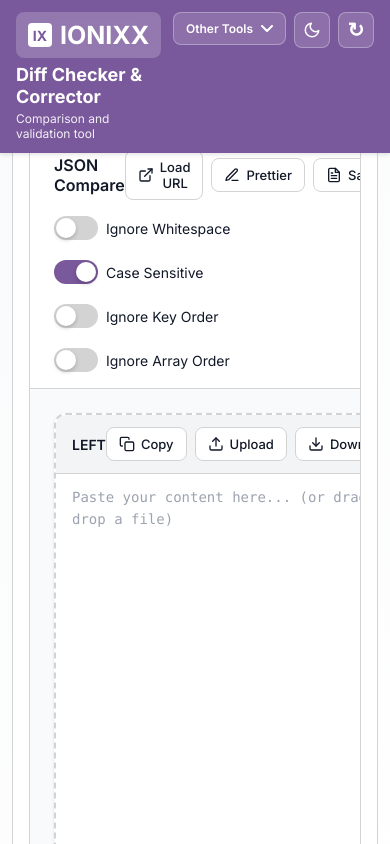
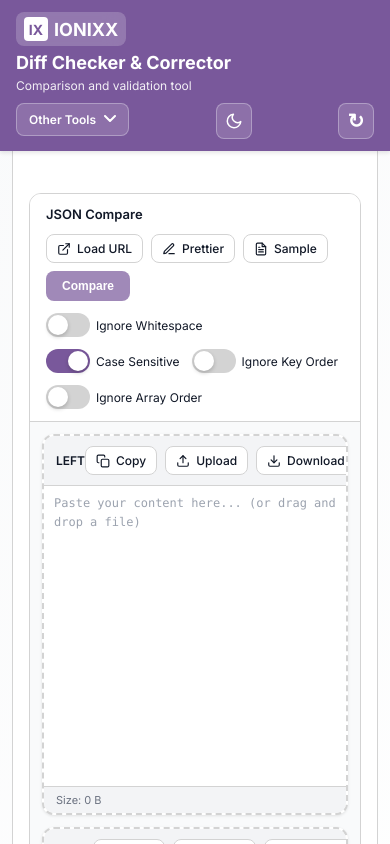
Before and after one commit to KalaiPriya09/Diff-Checker-Corrector, a Next.js app: page / in a window 390 px wide. Shown: the top 844 px of the page. Built offline with nearby package versions, Linux system fonts and the light colour scheme.

Commit message:
Implementing the responsive design for the application.

```diff
--- a/src/components/Header/Header.styles.ts
+++ b/src/components/Header/Header.styles.ts
@@ -16,14 +16,21 @@ export const HeaderContainer = styled.header`
   z-index: 1000;
   box-shadow: 0 2px 4px rgba(0, 0, 0, 0.1);
 
+  @media (max-width: 1024px) {
+    padding: 20px 24px;
+  }
+
   @media (max-width: 768px) {
+    flex-direction: column;
     padding: 16px 20px;
     align-items: flex-start;
+    gap: 12px;
   }
 
   @media (max-width: 480px) {
     padding: 12px 16px;
     align-items: flex-start;
+    gap: 10px;
   }
 `;
 
@@ -53,6 +60,15 @@ export const LogoBadge = styled.div`
   align-items: center;
   gap: 8px;
   backdrop-filter: blur(10px);
+
+  @media (max-width: 768px) {
+    padding: 6px 10px;
+  }
+
+  @media (max-width: 480px) {
+    padding: 5px 8px;
+    gap: 6px;
+  }
 `;
 
 export const LogoIcon = styled.div`
@@ -72,6 +88,14 @@ export const LogoText = styled.span`
   font-weight: 700;
   font-size: 25px;
   color: #ffffff;
+
+  @media (max-width: 768px) {
+    font-size: 22px;
+  }
+
+  @media (max-width: 480px) {
+    font-size: 18px;
+  }
 `;
 
 export const TitleSection = styled.div`
@@ -115,15 +139,24 @@ export const HeaderRight = styled.div`
   align-items: center;
   gap: 12px;
   flex-shrink: 0;
+  flex-wrap: wrap;
+
+  @media (max-width: 1024px) {
+    gap: 10px;
+  }
 
   @media (max-width: 768px) {
     align-items: flex-start;
     padding-top: 0;
+    gap: 8px;
+    width: 100%;
+    justify-content: flex-end;
   }
 
   @media (max-width: 480px) {
-    gap: 8px;
+    gap: 6px;
     align-items: flex-start;
+    justify-content: space-between;
   }
 `;
 
--- a/src/components/diff-checker/DiffChecker.styles.ts
+++ b/src/components/diff-checker/DiffChecker.styles.ts
@@ -14,6 +14,10 @@ export const ToggleGroup = styled.div`
   align-items: center;
   gap: 20px;
   flex-wrap: wrap;
+
+  @media (max-width: 768px) {
+    gap: 12px;
+  }
 `;
 
 export const ToggleLabel = styled.label`
@@ -24,6 +28,15 @@ export const ToggleLabel = styled.label`
   color: ${(props) => props.theme.colors.text};
   cursor: pointer;
   user-select: none;
+
+  @media (max-width: 768px) {
+    font-size: 13px;
+    gap: 6px;
+  }
+
+  @media (max-width: 480px) {
+    font-size: 12px;
+  }
 `;
 
 export const ToggleSwitch = styled.input.attrs({ type: 'checkbox' })`
@@ -77,6 +90,16 @@ export const Select = styled.select`
     background-color: ${(props) => props.theme.colors.white};
     color: ${(props) => props.theme.colors.text};
   }
+
+  @media (max-width: 768px) {
+    padding: 6px 10px;
+    font-size: 13px;
+  }
+
+  @media (max-width: 480px) {
+    padding: 6px 8px;
+    font-size: 12px;
+  }
 `;
 
 export const MainContent = styled.div`
@@ -124,6 +147,14 @@ export const OptionsSection = styled.div`
   background-color: ${(props) => props.theme.colors.surface};
   border-bottom: 1px solid ${(props) => props.theme.colors.border};
   padding: 16px 24px;
+
+  @media (max-width: 1024px) {
+    padding: 14px 20px;
+  }
+
+  @media (max-width: 768px) {
+    padding: 12px 16px;
+  }
 `;
 
 export const OptionsHeader = styled.div`
@@ -131,6 +162,13 @@ export const OptionsHeader = styled.div`
   align-items: center;
   justify-content: space-between;
   margin-bottom: 16px;
+
+  @media (max-width: 768px) {
+    flex-direction: column;
+    align-items: flex-start;
+    gap: 12px;
+    margin-bottom: 12px;
+  }
 `;
 
 export const OptionsTitle = styled.h3`
@@ -138,6 +176,14 @@ export const OptionsTitle = styled.h3`
   font-size: 16px;
   font-weight: 600;
   color: ${(props) => props.theme.colors.text};
+
+  @media (max-width: 768px) {
+    font-size: 14px;
+  }
+
+  @media (max-width: 480px) {
+    font-size: 13px;
+  }
 `;
 
 export const OptionsContent = styled.div`
@@ -145,12 +191,28 @@ export const OptionsContent = styled.div`
   align-items: center;
   gap: 20px;
   flex-wrap: wrap;
+
+  @media (max-width: 1024px) {
+    gap: 16px;
+  }
+
+  @media (max-width: 768px) {
+    flex-direction: column;
+    align-items: stretch;
+    gap: 12px;
+  }
 `;
 
 export const CommonButtons = styled.div`
   display: flex;
   align-items: center;
   gap: 8px;
+    flex-wrap: wrap;
+
+  @media (max-width: 768px) {
+    width: 100%;
+    justify-content: flex-start;
+  }
 `;
 
 export const ActionButtons = styled.div`
@@ -158,6 +220,13 @@ export const ActionButtons = styled.div`
   align-items: center;
   gap: 8px;
   margin-right: 16px;
+  flex-wrap: wrap;
+
+  @media (max-width: 768px) {
+    margin-right: 0;
+    width: 100%;
+    justify-content: flex-start;
+  }
 `;
 
 export const ActionButton = styled.button`
@@ -195,6 +264,16 @@ export const ActionButton = styled.button`
     height: 16px;
     flex-shrink: 0;
   }
+
+  @media (max-width: 768px) {
+    font-size: 12px;
+    padding: 6px 10px;
+
+    svg {
+      width: 14px;
+      height: 14px;
+    }
+  }
 `;
 
 export const HiddenFileInput = styled.input`
@@ -206,6 +285,23 @@ export const InputSection = styled.div`
   gap: 16px;
   padding: 24px;
   background-color: ${(props) => props.theme.colors.background};
+
+  @media (max-width: 1024px) {
+    flex-direction: column;
+    padding: 20px;
+    gap: 16px;
+  }
+
+  @media (max-width: 768px) {
+    flex-direction: column;
+    padding: 16px;
+    gap: 16px;
+  }
+
+  @media (max-width: 480px) {
+    padding: 12px;
+    gap: 12px;
+  }
 `;
 
 export const InputPanelWrapper = styled.div`
@@ -218,6 +314,7 @@ export const InputPanel = styled.div<{ $isDragOver?: boolean }>`
   flex: 1;
   display: flex;
   flex-direction: column;
+  min-height: 0;
   background-color: ${(props) => props.theme.colors.surface};
   border: 2px dashed ${(props) =>
     props.$isDragOver
@@ -274,6 +371,11 @@ export const PanelHeader = styled.div`
   font-weight: 600;
   color: ${(props) => props.theme.colors.text};
   text-transform: uppercase;
+
+  @media (max-width: 768px) {
+    padding: 10px 12px;
+    font-size: 12px;
+  }
 `;
 
 export const PanelActions = styled.div`
@@ -305,25 +407,26 @@ export const TextAreaContainer = styled.div`
   flex: 1;
   position: relative;
   overflow: hidden;
-  min-height: 350px;
-  height: 350px;
+  min-height: 400px;
   display: flex;
 
+  @media (max-width: 1024px) {
+    min-height: 400px;
+  }
+
   @media (max-width: 768px) {
-    min-height: 600px;
-    height: 600px;
+    min-height: 350px;
   }
 
   @media (max-width: 480px) {
-    min-height: 500px;
-    height: 500px;
+    min-height: 300px;
   }
 `;
 
 export const TextArea = styled.textarea`
   flex: 1;
   width: 100%;
-  height: 100%;
+  min-height: 0;
   padding: 12px 16px;
   border: none;
   font-size: 14px;
@@ -338,6 +441,16 @@ export const TextArea = styled.textarea`
   overflow-x: hidden;
   overflow-y: auto;
   tab-size: 2;
+
+  @media (max-width: 768px) {
+    padding: 10px 12px;
+    font-size: 13px;
+  }
+
+  @media (max-width: 480px) {
+    padding: 8px 10px;
+    font-size: 12px;
+  }
 
   scrollbar-width: thin;
   scrollbar-color: ${(props) => props.theme.colors.border} ${(props) => props.theme.colors.surface};
@@ -375,6 +488,15 @@ export const PanelFooter = styled.div`
   display: flex;
   align-items: center;
   justify-content: space-between;
+  flex-wrap: wrap;
+
+  @media (max-width: 768px) {
+    padding: 6px 12px;
+    font-size: 11px;
+    flex-direction: column;
+    align-items: flex-start;
+    gap: 4px;
+  }
 `;
 
 export const ErrorMessage = styled.div`
@@ -385,6 +507,16 @@ export const ErrorMessage = styled.div`
   font-size: 12px;
   margin-top: 8px;
   border-radius: ${(props) => props.theme.radii.sm};
+
+  @media (max-width: 768px) {
+    padding: 6px 10px;
+    font-size: 11px;
+  }
+
+  @media (max-width: 480px) {
+    padding: 6px 8px;
+    font-size: 10px;
+  }
 `;
 
 export const SuccessMessage = styled.div`
@@ -395,6 +527,16 @@ export const SuccessMessage = styled.div`
   font-size: 12px;
   margin-top: 8px;
   border-radius: ${(props) => props.theme.radii.sm};
+
+  @media (max-width: 768px) {
+    padding: 6px 10px;
+    font-size: 11px;
+  }
+
+  @media (max-width: 480px) {
+    padding: 6px 8px;
+    font-size: 10px;
+  }
 `;
 
 export const NoDifferencesMessage = styled.div`
@@ -417,6 +559,29 @@ export const NoDifferencesMessage = styled.div`
     font-size: 24px;
     font-weight: bold;
   }
+
+  @media (max-width: 768px) {
+    padding: 20px;
+    margin: 16px;
+    font-size: 14px;
+    gap: 10px;
+
+    &::before {
+      font-size: 20px;
+    }
+  }
+
+  @media (max-width: 480px) {
+    padding: 16px;
+    margin: 12px;
+    font-size: 13px;
+    gap: 8px;
+    flex-direction: column;
+
+    &::before {
+      font-size: 18px;
+    }
+  }
 `;
 
 export const ComparisonSection = styled.div`
@@ -426,6 +591,23 @@ export const ComparisonSection = styled.div`
   padding: 24px;
   background-color: ${(props) => props.theme.colors.background};
   overflow: hidden;
+
+  @media (max-width: 1024px) {
+    flex-direction: column;
+    padding: 20px;
+    gap: 16px;
+  }
+
+  @media (max-width: 768px) {
+    flex-direction: column;
+    padding: 16px;
+    gap: 16px;
+  }
+
+  @media (max-width: 480px) {
+    padding: 12px;
+    gap: 12px;
+  }
 `;
 
 export const DiffPanel = styled.div`
@@ -433,12 +615,24 @@ export const DiffPanel = styled.div`
   display: flex;
   flex-direction: column;
   min-height: 400px;
-  height: 400px;
   background-color: ${(props) => props.theme.colors.surface};
   border: 1px solid ${(props) => props.theme.colors.border};
   border-radius: ${(props) => props.theme.radii.md};
   overflow: hidden;
   box-shadow: 0 1px 3px rgba(0, 0, 0, 0.1);
+
+  @media (max-width: 1024px) {
+    min-height: 350px;
+  }
+
+  @media (max-width: 768px) {
+    min-height: 350px;
+    width: 100%;
+  }
+
+  @media (max-width: 480px) {
+    min-height: 300px;
+  }
 `;
 
 export const DiffHeader = styled.div`
@@ -449,6 +643,11 @@ export const DiffHeader = styled.div`
   font-weight: 600;
   color: ${(props) => props.theme.colors.text};
   text-transform: uppercase;
+
+  @media (max-width: 768px) {
+    padding: 10px 12px;
+    font-size: 12px;
+  }
 `;
 
 export const DiffContent = styled.div`
@@ -459,6 +658,14 @@ export const DiffContent = styled.div`
   font-size: 13px;
   line-height: 1.6;
   min-height: 0;
+
+  @media (max-width: 768px) {
+    font-size: 12px;
+  }
+
+  @media (max-width: 480px) {
+    font-size: 11px;
+  }
 
   scrollbar-width: thin;
   scrollbar-color: ${(props) => props.theme.colors.border} ${(props) => props.theme.colors.surface};
@@ -493,6 +700,20 @@ export const DiffLine = styled.div<{ type: string; $isWordMode?: boolean }>`
   word-break: normal;
   position: relative;
   min-height: 20px;
+
+  @media (max-width: 768px) {
+    padding: 2px 8px;
+    padding-left: 50px;
+    gap: 6px;
+    min-height: 18px;
+  }
+
+  @media (max-width: 480px) {
+    padding: 2px 6px;
+    padding-left: 45px;
+    gap: 4px;
+    min-height: 16px;
+  }
 
   ${(props) => {
     // In Word Mode, use neutral background - only words are highlighted
@@ -536,11 +757,29 @@ export const DiffLineNumber = styled.span`
   padding: 2px 4px;
   text-align: right;
   color: ${(props) => props.theme.colors.textTertiary};
+
+  @media (max-width: 768px) {
+    width: 45px;
+    font-size: 11px;
+  }
+
+  @media (max-width: 480px) {
+    width: 40px;
+    font-size: 10px;
+  }
 `;
 
 export const DiffLineContent = styled.div`
   flex: 1;
   margin-left: 10px;
+
+  @media (max-width: 768px) {
+    margin-left: 8px;
+  }
+
+  @media (max-width: 480px) {
+    margin-left: 6px;
+  }
 `;
 
 export const WordHighlight = styled.span<{ $type: 'added' | 'removed' | 'modified' | 'unchanged' }>`
@@ -582,6 +821,16 @@ export const DiffLinePrefix = styled.span`
   font-weight: 600;
   user-select: none;
   color: inherit;
+
+  @media (max-width: 768px) {
+    left: 45px;
+    width: 8px;
+  }
+
+  @media (max-width: 480px) {
+    left: 40px;
+    width: 6px;
+  }
 `;
 
 
@@ -594,6 +843,18 @@ export const Statistics = styled.div`
   display: flex;
   gap: 16px;
   flex-wrap: wrap;
+
+  @media (max-width: 768px) {
+    padding: 6px 12px;
+    gap: 12px;
+    font-size: 11px;
+  }
+
+  @media (max-width: 480px) {
+    padding: 6px 10px;
+    gap: 8px;
+    font-size: 10px;
+  }
 `;
 
 export const StatItemOld = styled.span`
@@ -624,6 +885,14 @@ export const SummaryTitle = styled.h3`
   font-weight: 700;
   color: ${(props) => props.theme.colors.text};
   white-space: nowrap;
+
+  @media (max-width: 768px) {
+    font-size: 14px;
+  }
+
+  @media (max-width: 480px) {
+    font-size: 13px;
+  }
 `;
 
 export const SummaryStats = styled.div`
@@ -645,6 +914,16 @@ export const DifferencesBadge = styled.span`
   font-weight: 600;
   background-color: #fef3c7;
   color: #92400e;
+
+  @media (max-width: 768px) {
+    padding: 3px 10px;
+    font-size: 11px;
+  }
+
+  @media (max-width: 480px) {
+    padding: 2px 8px;
+    font-size: 10px;
+  }
 `;
 
 export const StatItem = styled.div`
@@ -652,12 +931,24 @@ export const StatItem = styled.div`
   align-items: center;
   gap: 8px;
   white-space: nowrap;
+
+  @media (max-width: 480px) {
+    gap: 6px;
+  }
 `;
 
 export const StatLabel = styled.span`
   font-size: 13px;
   font-weight: 500;
   color: ${(props) => props.theme.colors.text};
+
+  @media (max-width: 768px) {
+    font-size: 12px;
+  }
+
+  @media (max-width: 480px) {
+    font-size: 11px;
+  }
 `;
 
 interface StatValueProps {
@@ -679,6 +970,14 @@ export const StatValue = styled.span<StatValueProps>`
     }
     return props.theme.colors.text;
   }};
+
+  @media (max-width: 768px) {
+    font-size: 12px;
+  }
+
+  @media (max-width: 480px) {
+    font-size: 11px;
+  }
 `;
 
 export const SummaryBarOld = styled.div`
@@ -691,6 +990,21 @@ export const SummaryBarOld = styled.div`
   gap: 16px;
   align-items: center;
   font-weight: 500;
+  flex-wrap: wrap;
+
+  @media (max-width: 768px) {
+    padding: 10px 16px;
+    font-size: 12px;
+    gap: 12px;
+  }
+
+  @media (max-width: 480px) {
+    padding: 8px 12px;
+    font-size: 11px;
+    gap: 8px;
+    flex-direction: column;
+    align-items: flex-start;
+  }
 `;
 
 export const StatusText = styled.span<{ type: 'error' | 'success' }>`
--- a/src/pages/index.tsx
+++ b/src/pages/index.tsx
@@ -42,9 +42,16 @@ const ContentContainer = styled.div`
   border-radius: ${(props) => props.theme.radii.md};
   background-color: ${(props) => props.theme.colors.surface};
 
+  @media (max-width: 1024px) {
+    padding: 20px 24px;
+    padding-top: calc(140px + 20px); /* Header height on tablet when stacked */
+    margin: 0 20px;
+    width: calc(100% - 40px);
+  }
+
   @media (max-width: 768px) {
     padding: 16px 20px;
-    padding-top: calc(100px + 16px); /* Header height on tablet */
+    padding-top: calc(160px + 16px); /* Header height on tablet (stacked layout) */
     margin: 0 16px;
     width: calc(100% - 32px);
     border-radius: 8px;
@@ -52,7 +59,7 @@ const ContentContainer = styled.div`
 
   @media (max-width: 480px) {
     padding: 12px 16px;
-    padding-top: calc(120px + 12px); /* Header height on mobile (stacked layout) */
+    padding-top: calc(180px + 12px); /* Header height on mobile (stacked layout) */
     margin: 0 12px;
     width: calc(100% - 24px);
     border-radius: 8px;
```
